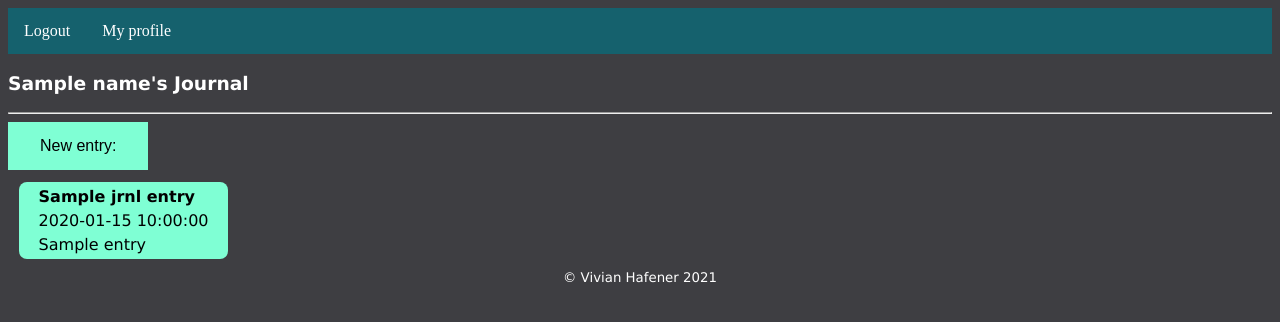
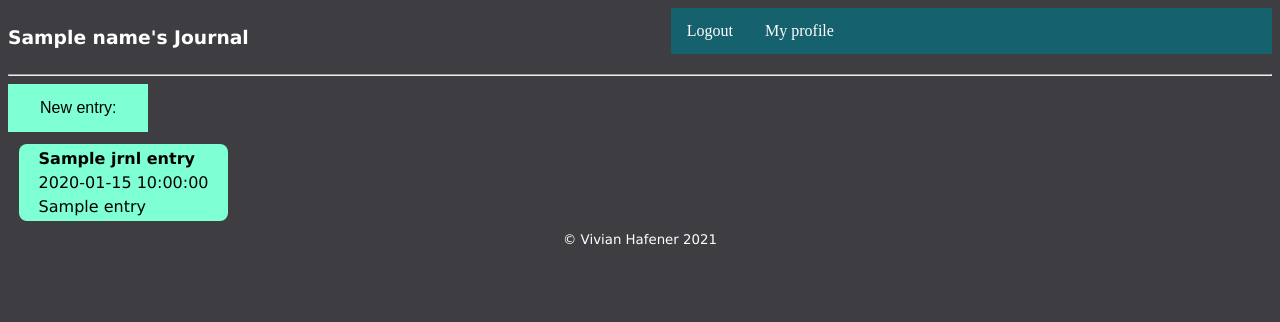
Before and after one commit to vivian-hafener-lanl/journal, a Python web app: template project/templates/home.html in a window 1280 px wide. Shown: the top 322 px of the page. Run offline with Jinja, Linux system fonts and the light colour scheme; the template is opened without the code that fills it: most values are stand-ins (such as "Sample title", 1, 10 or a date in 2020).

Commit message:
Added CSS Grid to the homepage

```diff
--- a/project/static/style.css
+++ b/project/static/style.css
@@ -39,7 +39,19 @@
     display: grid;
 }
 
+head {
+    grid-column-start: 1;
+    grid-column-end: 2;
+    grid-row-start: 1;
+    grid-row-end: 1;
+}
 
+nav {
+    grid-column-start: 3;
+    grid-column-end: 5;
+    grid-row-start: 1;
+    grid-row-end: 1;
+}
 
 /* General stuff */
 
--- a/project/templates/home.html
+++ b/project/templates/home.html
@@ -6,20 +6,19 @@
         <head>
             <title>Home - Journal</title>
             <link rel="stylesheet" type="text/css" href="/static/style.css"/>
+            <h3>{{ name }}'s Journal</h3>
+
         </head>
-        <!-- Add CSS GRID to the above, along with mediaqueries -->
         <nav>
-            <!-- This works for now, convert to a collapsed sidebar menu -->
+            <!-- This works for now, though I might also just be able to use buttons if it looks fine on mobile too -->
             <div class="nav-ul">
                 <li class="nav-li"><a class="nav-a" href="{{url_for('auth.logout') }}">Logout</a></li>
                 <li class="nav-li"><a class="nav-a" href="{{url_for('main.home') }}">My profile</a></li>
-
             </div>
         </nav>
     </div>
     <body>
         <!-- Make this so it says name's journal -->
-        <h3>{{ name }}'s Journal</h3>
         <hr/>
 
         {%- for message in get_flashed_messages() %}
```
